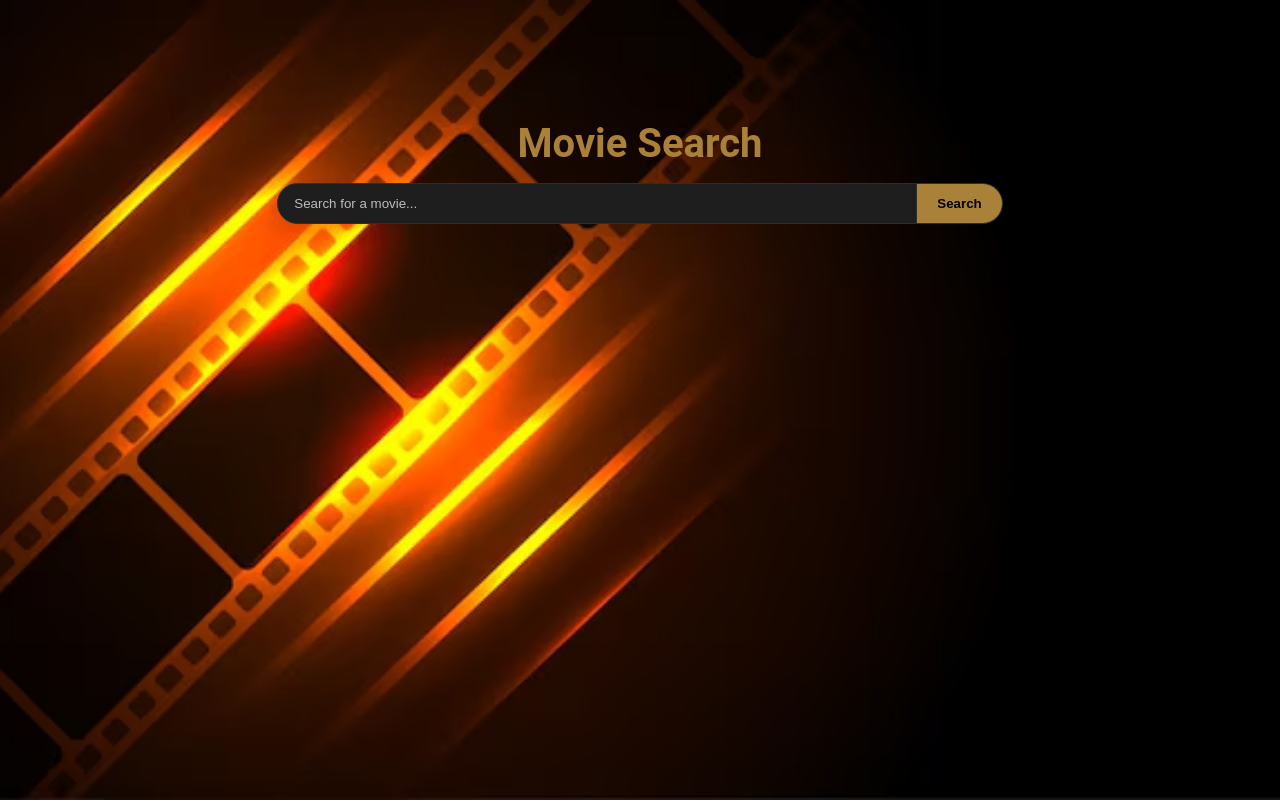
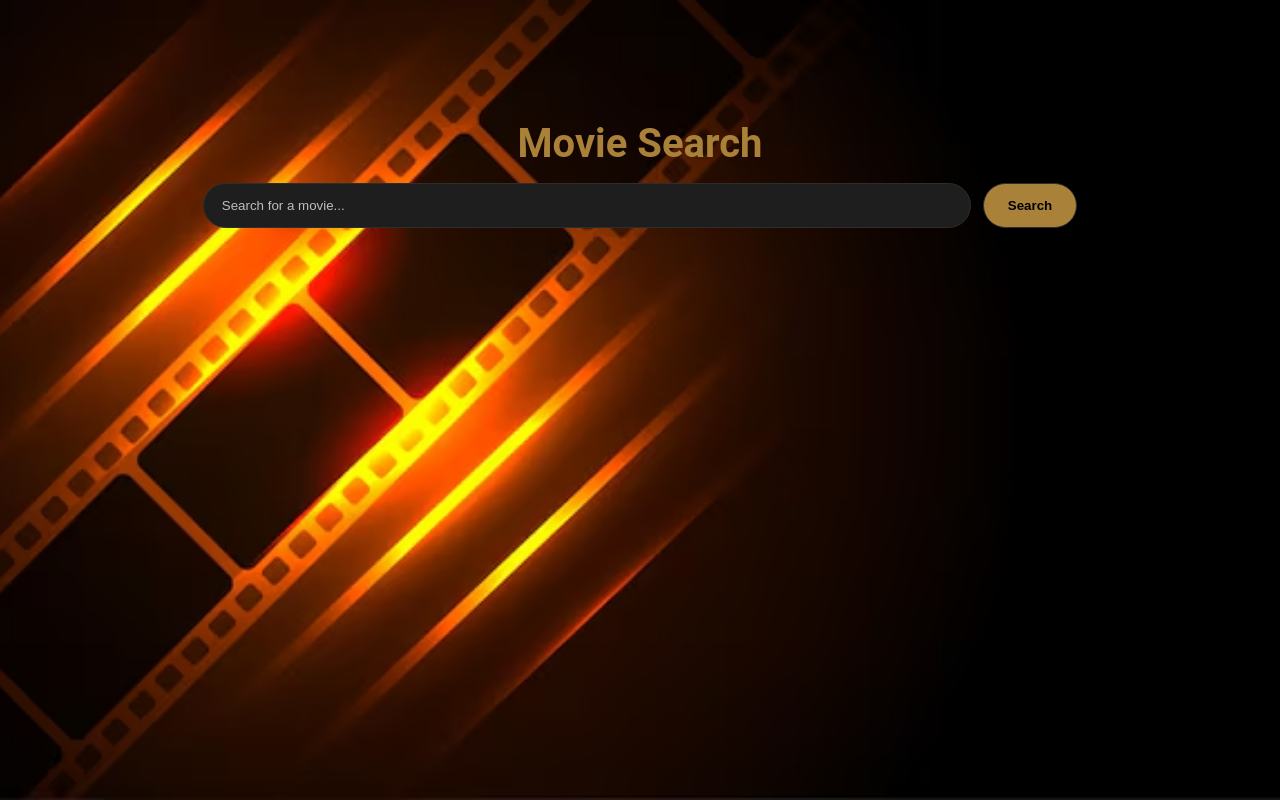
Before and after one commit to mahithakkar/MovieSearchApplication, a React (Vite) app: page / in a window 1280 px wide. Built offline with nearby package versions, Linux system fonts and the light colour scheme.

Commit message:
small aesthetic tweaks

```diff
--- a/src/DisplayPage.css
+++ b/src/DisplayPage.css
@@ -25,6 +25,7 @@
   margin: 16px 0 8px;
   font-size: 28px;
   font-weight: 700;
+  text-align: center;
 }
 .error-text { margin-top: 12px; color: var(--error); font-weight: 500; }
 
--- a/src/HomePage.css
+++ b/src/HomePage.css
@@ -17,30 +17,34 @@
 .search-form {
   display: flex;
   align-items: center;
+  justify-content: center;
+  gap: 12px;                 /* <-- fixes the “smushed” look */
+  width: 100%;
+  padding: 0 24px;
 }
 
 .search-input {
-  width: min(640px, 80vw);
-  padding: 12px 16px;
-  border-radius: 24px 0 0 24px;
+  width: clamp(600px, 60vw, 1000px);
+  padding: 14px 18px;
+  border-radius: 28px;
   border: 1px solid var(--border);
   background: var(--card-bg);
   color: var(--text);
   outline: none;
 }
-
 .search-input::placeholder { color: #bdbdbd; }
 
+
 .search-button {
-  padding: 12px 20px;
-  border-radius: 0 24px 24px 0;
+  padding: 14px 24px;
+  border-radius: 28px;
   border: 1px solid var(--border);
-  border-left: none;
   background: var(--primary);
   color: #000;
   font-weight: 600;
   cursor: pointer;
 }
+
 
 .search-button:disabled { opacity: 0.75; cursor: default; }
 
```
